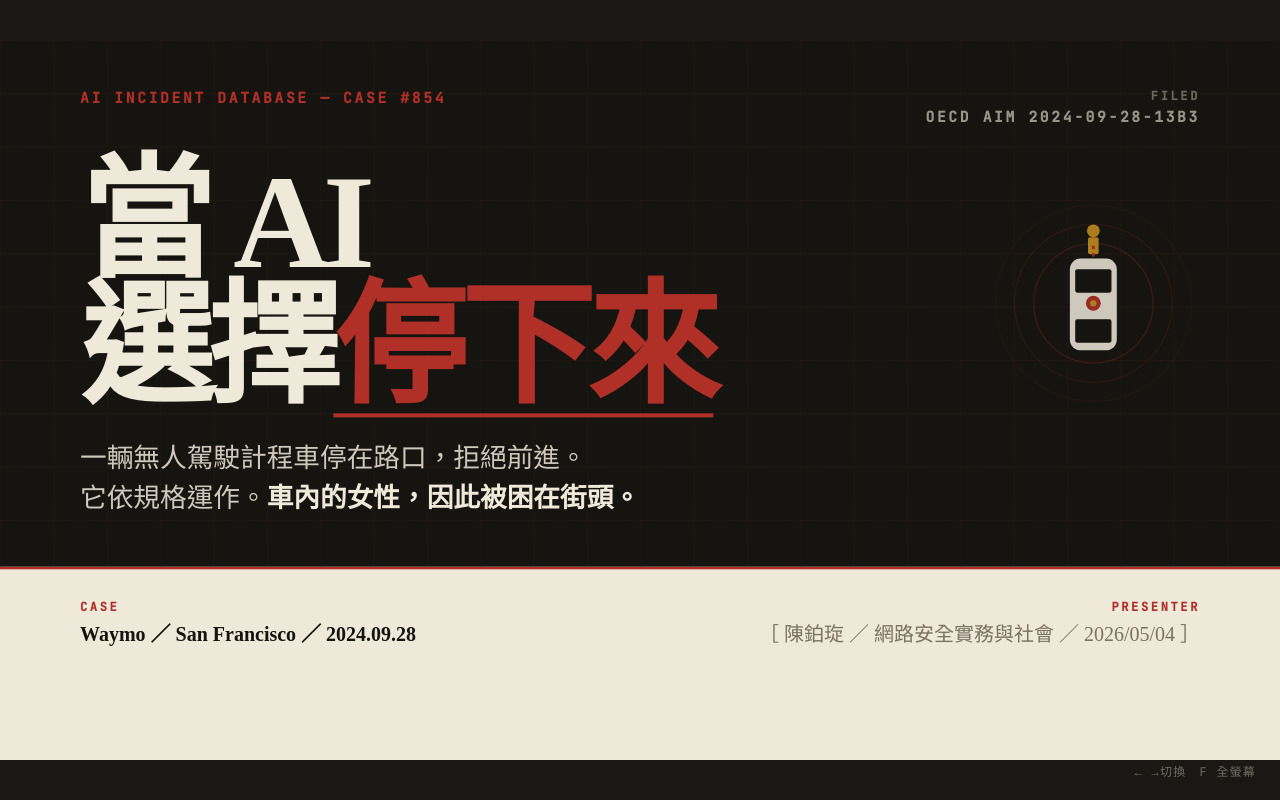
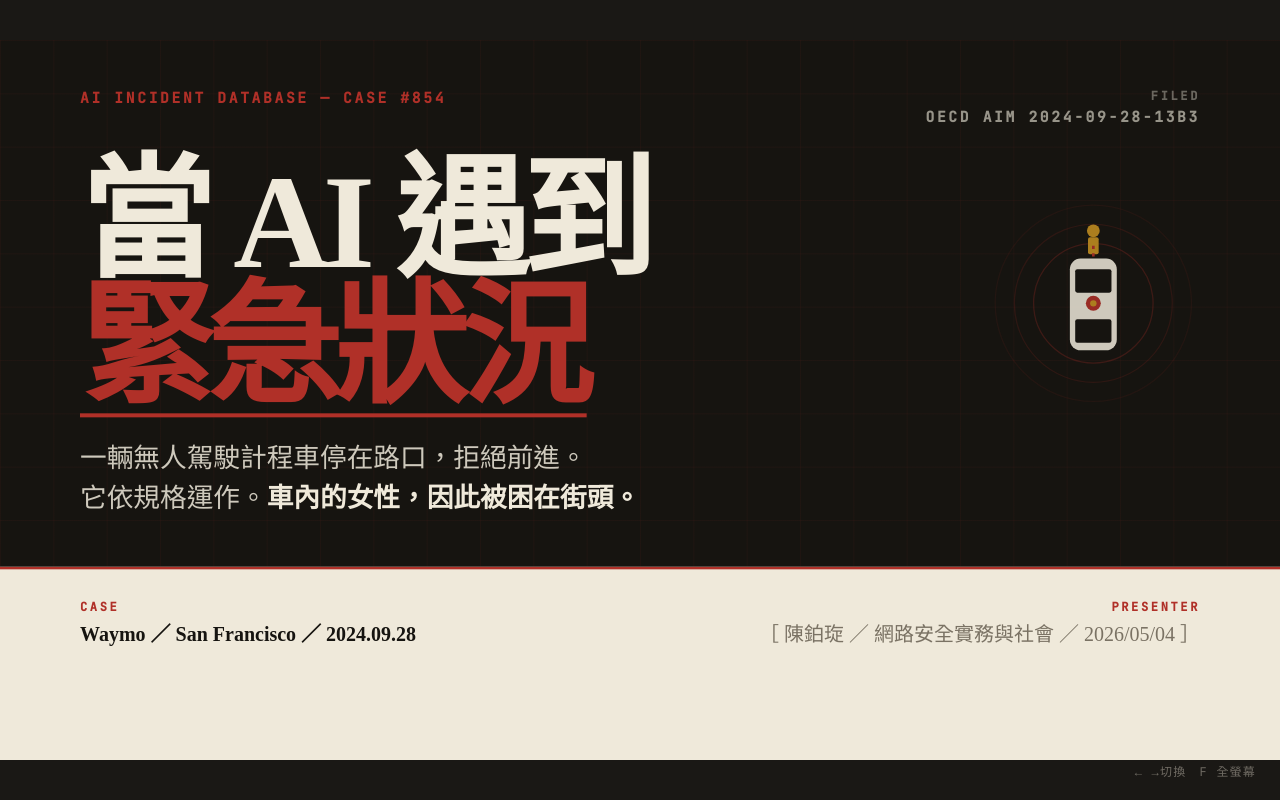
Before and after one commit to Qmo37/waymo-incident854, a plain HTML site: page index.html in a window 1280 px wide. Drawn offline with Linux system fonts and the light colour scheme.

Commit message:
Update index.html

```diff
--- a/index.html
+++ b/index.html
@@ -1336,7 +1336,9 @@
 
                         <div class="cover-main">
                             <h1>
-                                當 AI<br />選擇<span class="stop">停下來</span>
+                                當 AI 遇到<br /><span class="stop"
+                                    >緊急狀況</span
+                                >
                             </h1>
                             <p class="cover-sub">
                                 一輛無人駕駛計程車停在路口，拒絕前進。<br />
@@ -1522,7 +1524,10 @@
                             preload="metadata"
                             playsinline
                         >
-                            <source src="incident-video.webm" type="video/webm" />
+                            <source
+                                src="incident-video.webm"
+                                type="video/webm"
+                            />
                             <source src="incident-video.mp4" type="video/mp4" />
                             您的瀏覽器不支援 HTML5 影片播放。
                         </video>
```
